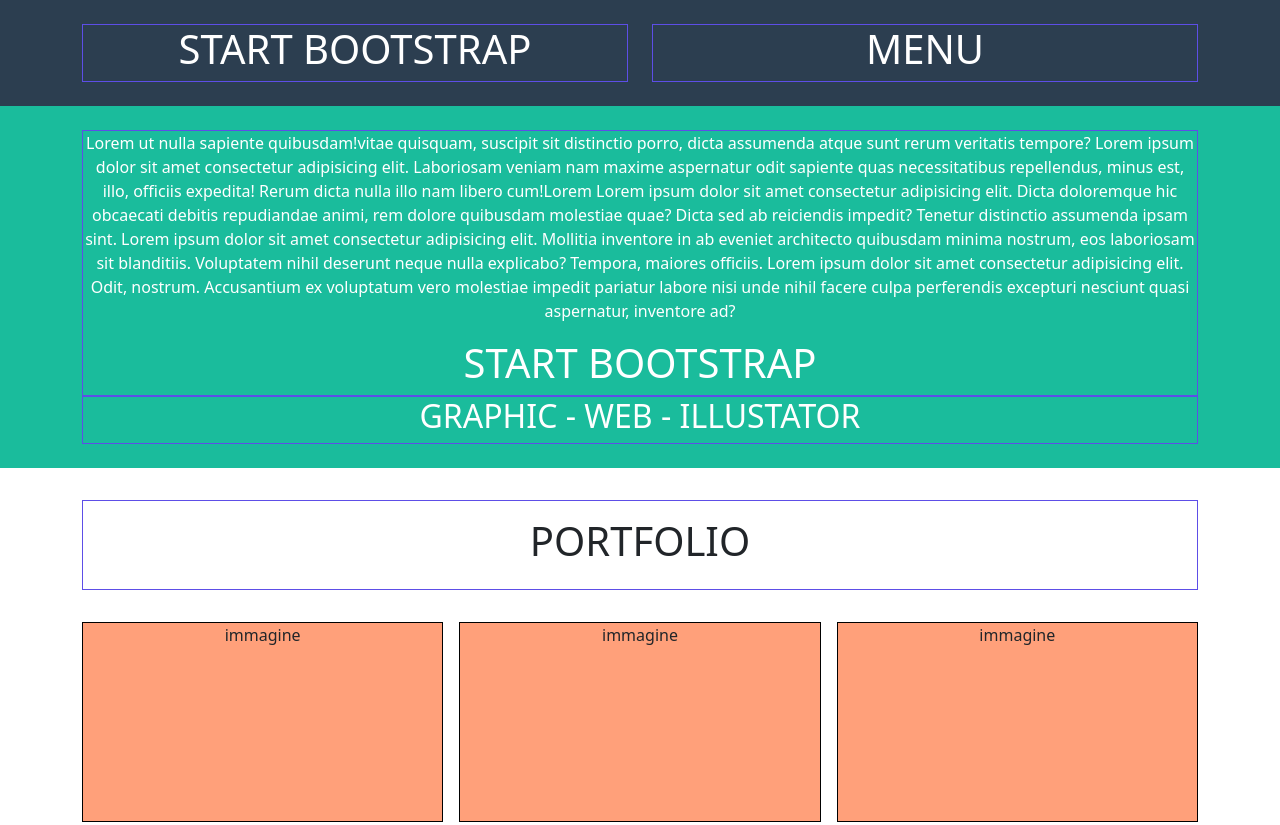
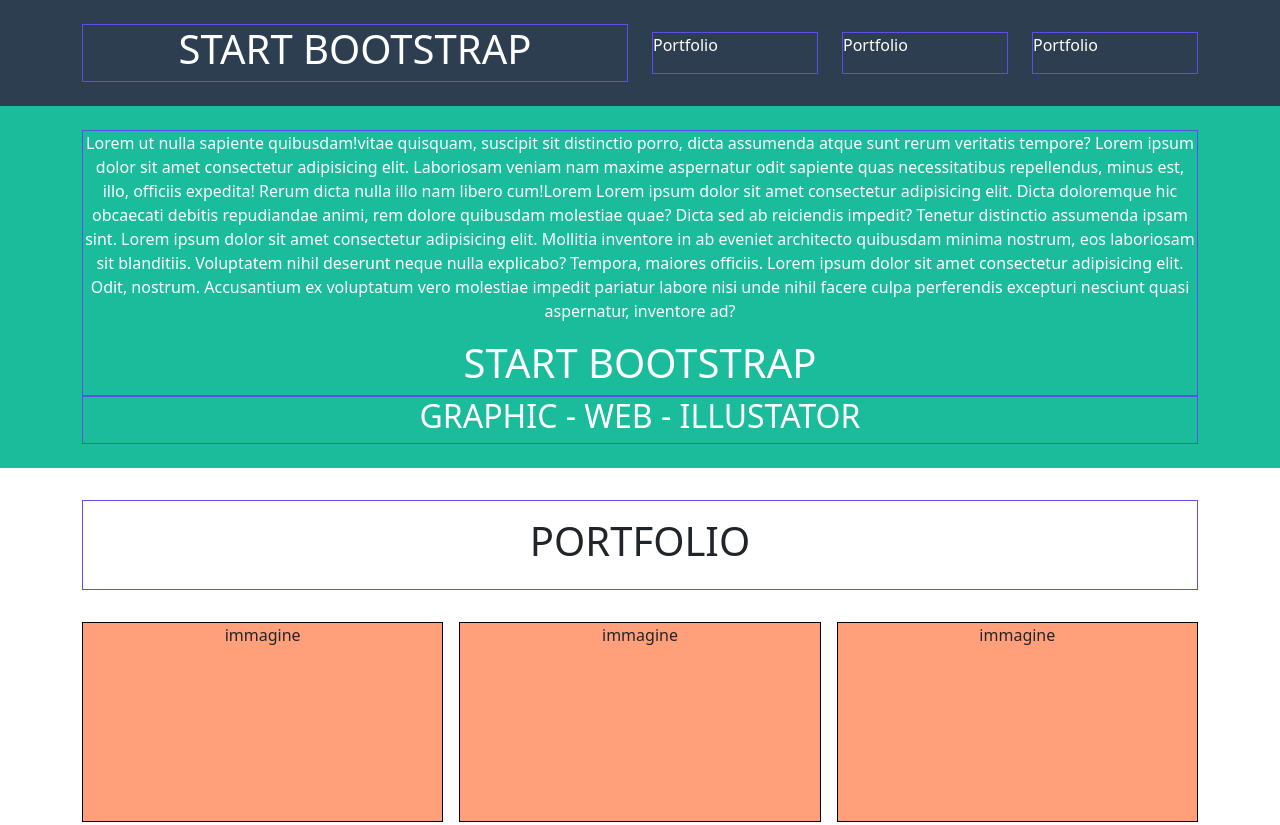
Before and after one commit to giuliaballestrero/html-css-bootstrap-freelancer, a plain HTML site: page index.html in a window 1280 px wide. Shown: the top 825 px of the page. Drawn offline with nearby package versions, Linux system fonts and the light colour scheme.

Commit message:
Add responsive header menu cols

```diff
--- a/css/style.css
+++ b/css/style.css
@@ -33,3 +33,17 @@ h2,
 h3 {
     text-transform: uppercase;
 }
+
+.big-menu {
+    display: none;
+}
+
+@media screen and (min-width: 768px) {
+.small-menu {
+        display: none;
+}
+.big-menu {
+         display: block;
+}
+
+  }
--- a/index.html
+++ b/index.html
@@ -24,8 +24,27 @@
                             </div>
                         </div>
                         <div class="col-6">
-                            <div class="box text-center">
-                                <h1>Menu</h1>
+                            <div class="row">
+                                <div class="col-sm-12 small-menu">
+                                    <div class="box text-center">
+                                        <h1>Menu</h1>
+                                    </div>
+                                </div>
+                                <div class="col-md-4 big-menu">
+                                    <div class="box">
+                                        <p>Portfolio</p>
+                                    </div>
+                                </div>
+                                <div class="col-md-4 big-menu">
+                                    <div class="box">
+                                        <p>Portfolio</p>
+                                    </div>
+                                </div>
+                                <div class="col-md-4 big-menu">
+                                    <div class="box">
+                                        <p>Portfolio</p>
+                                    </div>
+                                </div>
                             </div>
                         </div>
                     </div>
@@ -35,7 +54,6 @@
     </header>
 
     <main>
-
         <section class="green mb-2"> <!--Start Bootstrap-->
             <div class="container">
                 <div class="row py-4">
@@ -203,10 +221,7 @@
                 </div>
             </div>
         </section>
-
     </footer>
-
-
 
 </body>
 </html>
```
